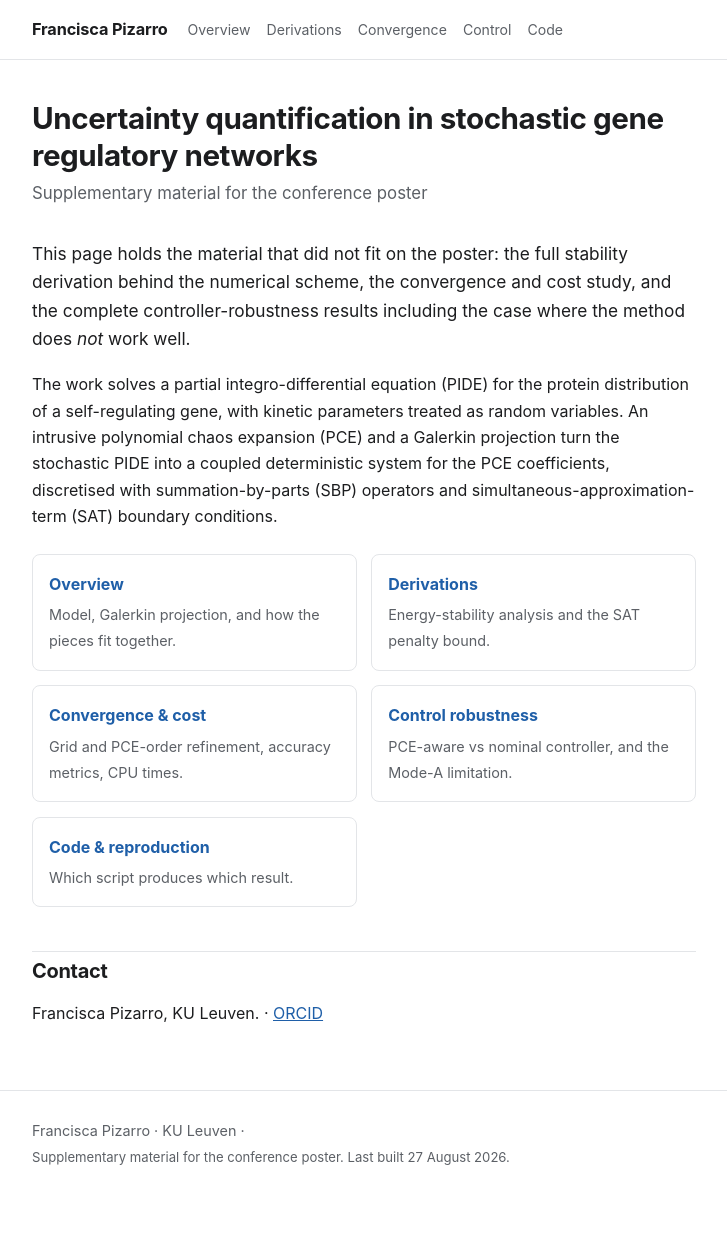
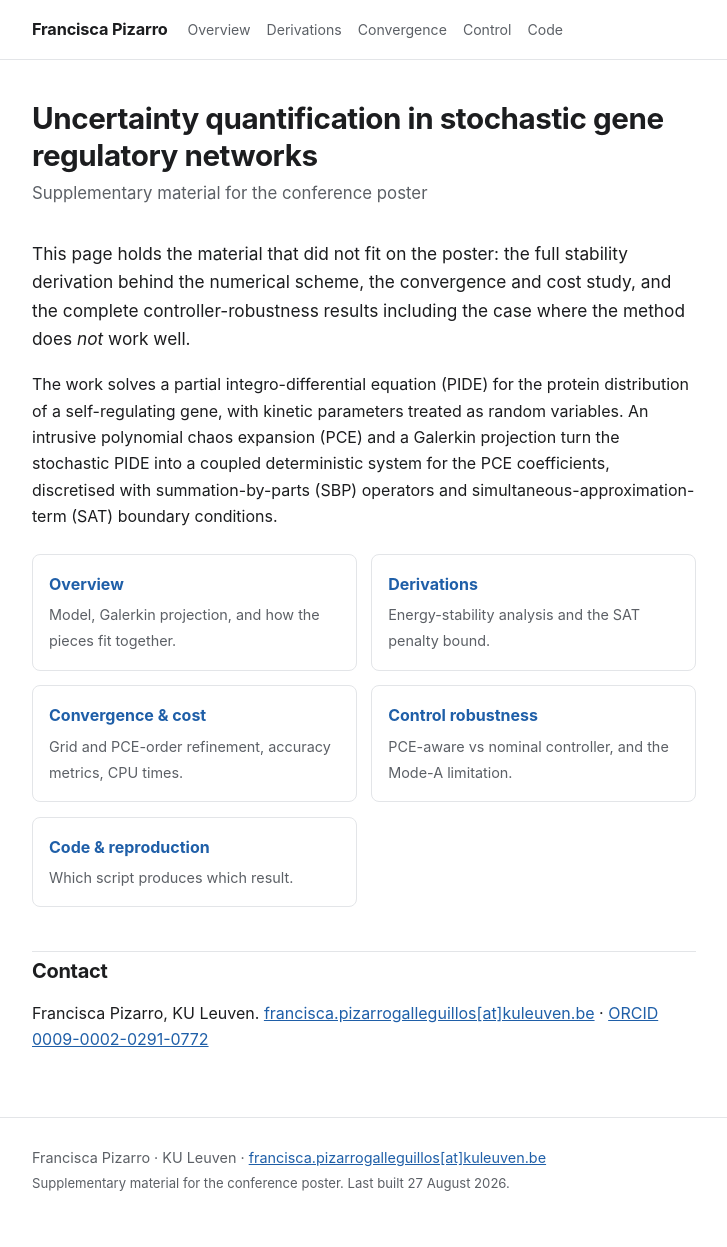
Before and after one commit to Franciscapizarro/Franciscapizarro.github.io, a Jekyll site: the page built from index.html, in a window 1280 px wide. Shown: the whole page, without its empty margins (276-1003 px from the left). Built offline with Jekyll 4.4.1, drawn with Linux system fonts in a browser that asks for light colours; before the commit the page ends 1221 px from its top, so only the background shows below that.

Commit message:
Removed unnecessary files updated personal info

```diff
--- a/_config.yml
+++ b/_config.yml
@@ -7,8 +7,8 @@ baseurl: ""
 author:
   name: Francisca Pizarro
   affiliation: KU Leuven
-  email: ""          # e.g. francisca.pizarro@kuleuven.be
-  orcid: ""          # e.g. 0000-0000-0000-0000
+  email: francisca.pizarrogalleguillos[at]kuleuven.be
+  orcid: 0009-0002-0291-0772
   github: Franciscapizarro
 
 # No remote theme: layouts in _layouts/ are self-contained, so the build
```
Also changed, not shown: 2026-27-08-PIDE-UQ.md (deleted, +0 -4 lines), PIDE_PCE.md (deleted, +0 -3 lines).
